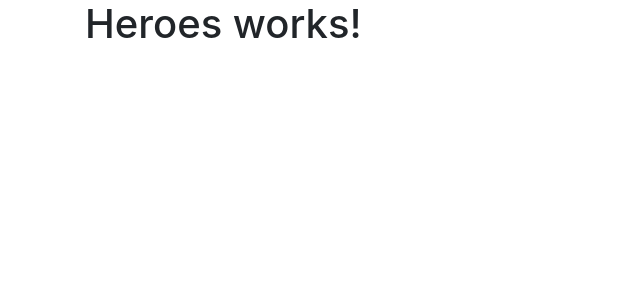
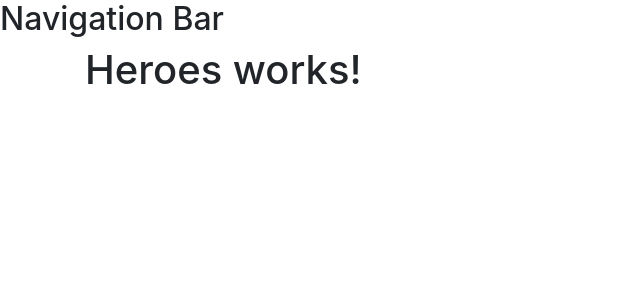
Before and after one commit to mudasar187/inmeta-redux-saga, a React (Create React App) app: page /heroes in a window 1280 px wide. Shown: the top 300 px of the page, without its empty margins (0-640 px from the left). Built offline with nearby package versions, Linux system fonts and the light colour scheme.

Commit message:
added provider store

```diff
--- a/src/App.tsx
+++ b/src/App.tsx
@@ -5,18 +5,20 @@ import "./App.css";
 import { BrowserRouter } from "react-router-dom";
 import RootRouter from "./root-router";
 import { Provider } from "react-redux";
-
-import Heroes from "./heroes/pages/Heroes";
+import store from "./store";
 
 const App: React.FC = () => {
   return (
+    <Provider store={store}>
       <BrowserRouter>
         <>
+          <h2>Navigation Bar</h2>
           <div className="container">
             <RootRouter />
           </div>
         </>
       </BrowserRouter>
+    </Provider>
   );
 };
 
--- a/src/heroes/hero-saga.js
+++ b/src/heroes/hero-saga.js
@@ -1,5 +1,5 @@
-import { put, takeEvery, call, fork } from "redux-saga/effect";
-import { all } from "@redux-saga/core/effect";
+import { put, takeEvery, call, fork } from "redux-saga/effects";
+import { all } from "@redux-saga/core/effects";
 import {
   postHero,
   getHeroes,
```
Lines whose indentation alone changed are shown as unchanged.
